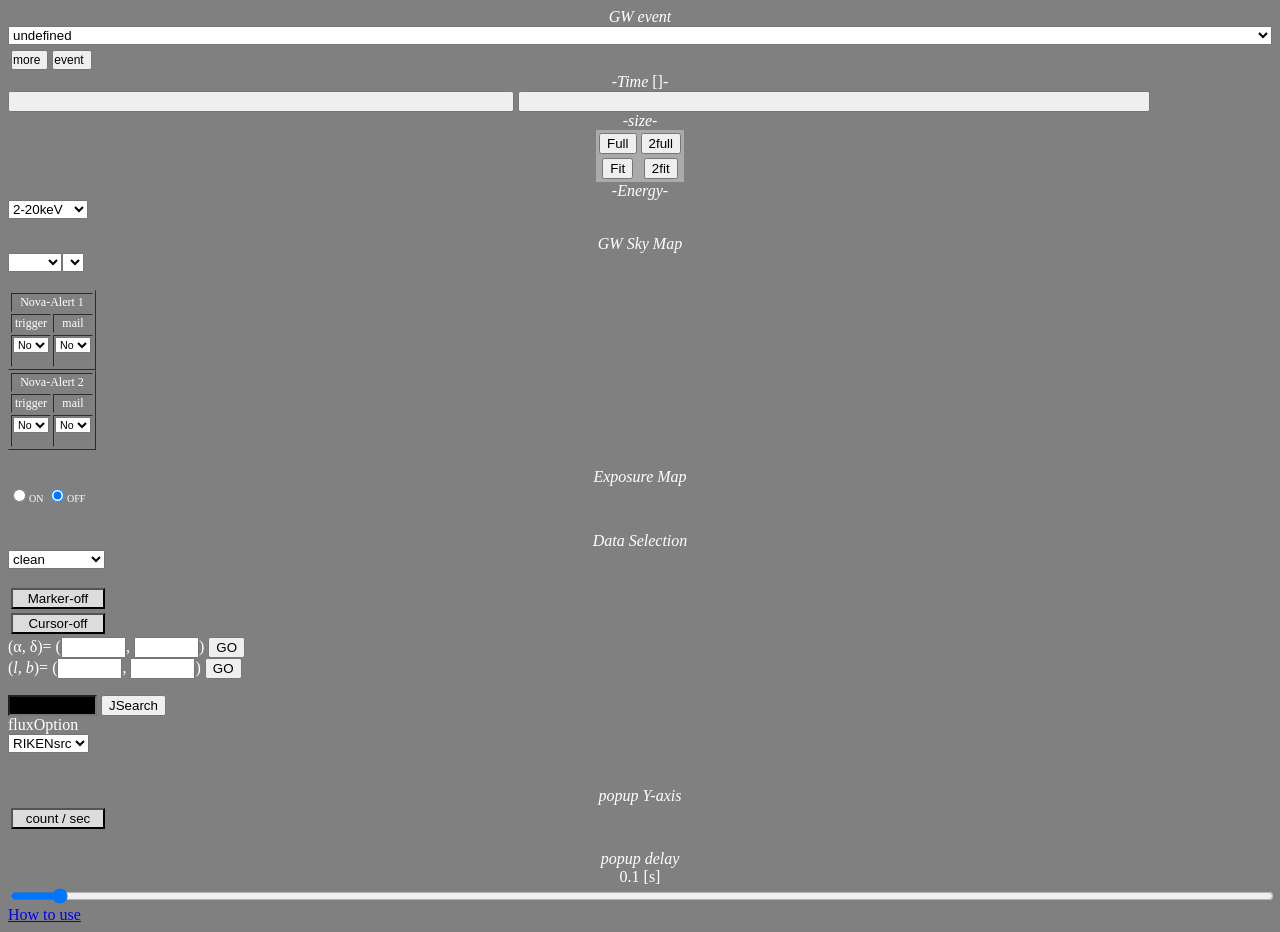
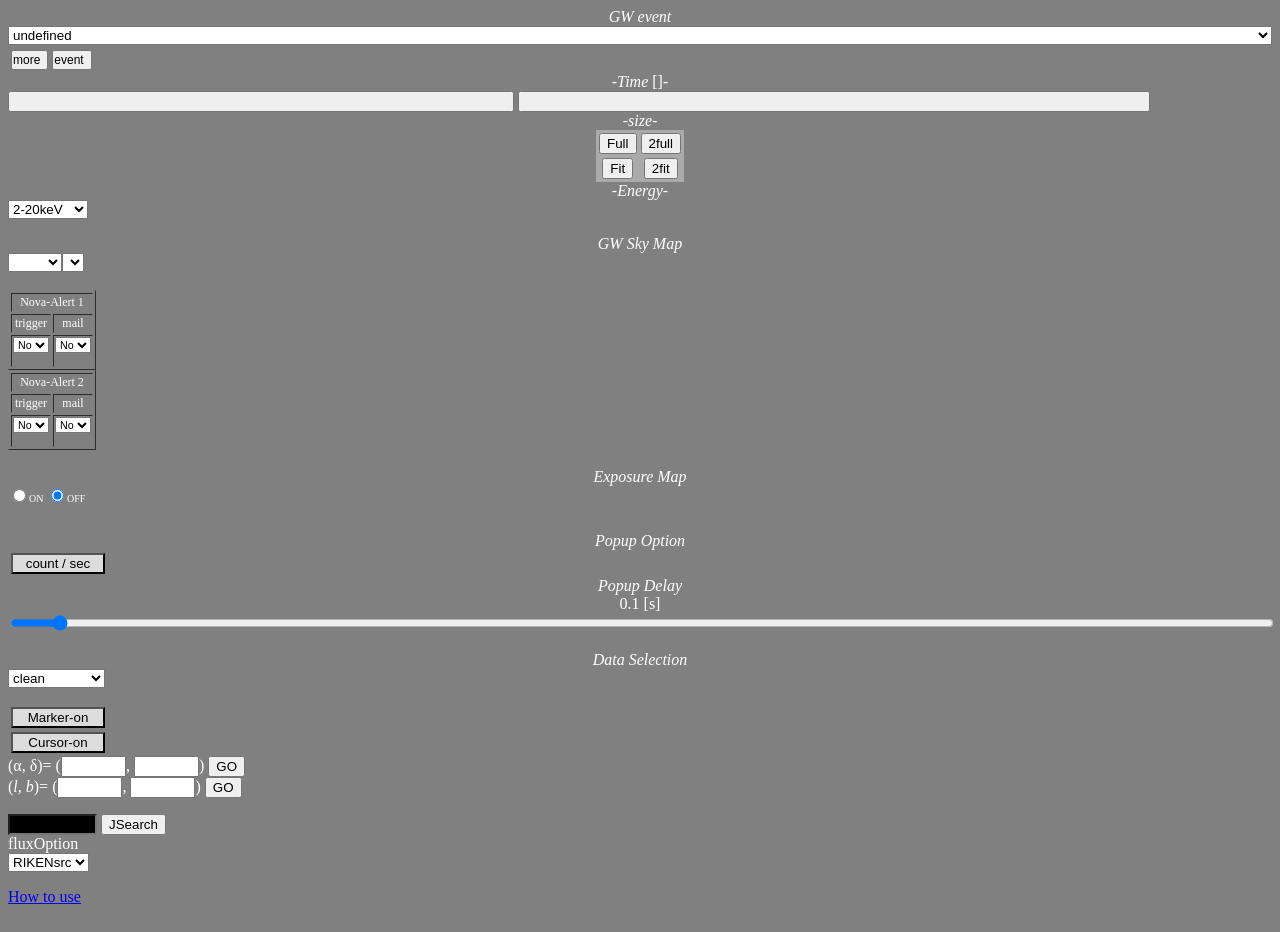
Before and after one commit to Kazu83gh/make_LC, a plain HTML site: page under_development/leftframe.html in a window 1280 px wide. Drawn offline with Linux system fonts and the light colour scheme; no server answers; files whose address does not match are found by name.

Commit message:
いろいろ

```diff
--- a/under_development/leftframe.html
+++ b/under_development/leftframe.html
@@ -123,6 +123,25 @@
 <INPUT type="button" value="Exposure-off" style="display:none; "onClick="Exposure(value)" ID="b_exposure"><br>
 
 
+<!-- 2025/6/16 髙木が追加 -->
+<center>
+  <i>Popup Option</i>
+</center>
+<table border="0" width="100">
+  <tr><td><INPUT type="button" value="count / sec" onClick="popupYaxis()" style="width:100%; background-color:gainsboro" ID="popupYaxis"></td></tr>
+</table>
+
+<div name="popupDelay">
+  <center>
+    <i>Popup Delay</i>
+    <br>
+    <span id="popupDelay-display"></span> [s]
+  </center>
+  <input type="range" id="popupDelay-range" min="0" max="3" value="0.1" step="0.1" style="width: 100%;" />
+</div>
+<br>
+
+
 <center>
 <i>Data Selection</i>
 </center>
@@ -137,9 +156,10 @@
 
 
 <!-- 11月26日、稲木が追加したもの -->
+<!-- 2025/6/16 デフォルトを Maker-on、Cursor-on に変更(髙木) -->
 <table border="0" width="100">
-  <tr><td><INPUT type="button" value="Marker-off"        onClick="marker()"  style="width:100%; background-color:gainsboro" ID="marker"></td></tr>
-  <tr><td><INPUT type="button" value="Cursor-off"        onClick="cursor()"  style="width:100%; background-color:gainsboro" ID="cursor"></td></tr>
+  <tr><td><INPUT type="button" value="Marker-on"        onClick="marker()"  style="width:100%; background-color:gainsboro" ID="marker"></td></tr>
+  <tr><td><INPUT type="button" value="Cursor-on"        onClick="cursor()"  style="width:100%; background-color:gainsboro" ID="cursor"></td></tr>
 </table>
 <!--<INPUT type="button" value="mousemove" id="cursorMode" onmousedown="changeCursorMode()"><br>-->
 <!-- ここまで　-->
@@ -171,24 +191,6 @@ fluxOption<FORM name="SelFlu">
  </FORM>
 <div ID="nresult"></div>
 
-<br>
-<center>
-  <i>popup Y-axis</i>
-</center>
-<table border="0" width="100">
-  <tr><td><INPUT type="button" value="count / sec" onClick="popupYaxis()" style="width:100%; background-color:gainsboro" ID="popupYaxis"></td></tr>
-</table>
-<br>
-
-<div name="popupDelay">
-  <center>
-    <i>popup delay</i>
-    <br>
-    <span id="popupDelay-display"></span> [s]
-  </center>
-  <input type="range" id="popupDelay-range" min="0" max="3" value="0.1" step="0.1" style="width: 100%;" />
-</div>
-
 <div id = "team"></div>
 <div id = "datasite"></div>
 <!--<a href="testindex.html" target="_blank" id = "test">test site</a><br>-->
```
